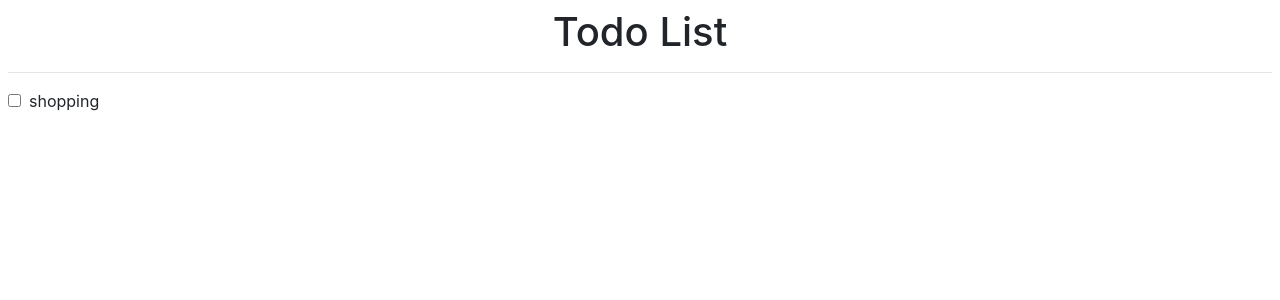
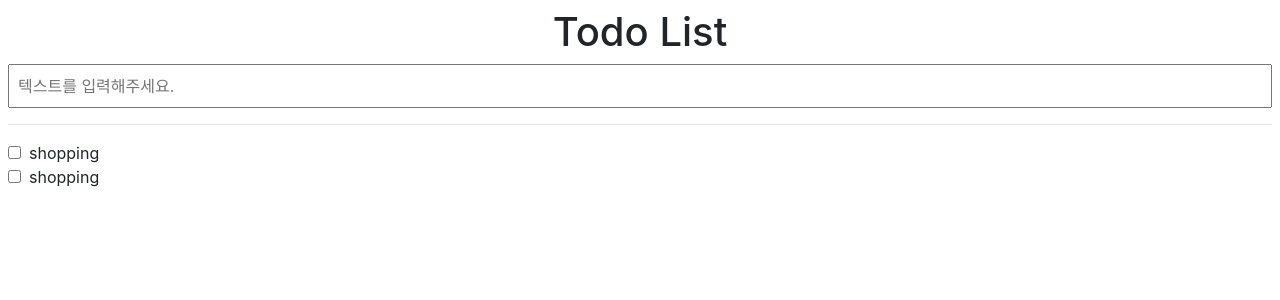
Before and after one commit to kyeongmin21/todo, a Vue app: page / in a window 1280 px wide. Shown: the top 300 px of the page. Built offline with nearby package versions, Linux system fonts and the light colour scheme.

Commit message:
v-for문 돌기

```diff
--- a/src/App.vue
+++ b/src/App.vue
@@ -1,19 +1,25 @@
 <template>
   <div id="app" class="p-2">
     <h1 class="text-center">Todo List</h1>
+    <input type="text" class="w-100 p-2"
+           placeholder="텍스트를 입력해주세요.">
     <hr>
-    <input type="checkbox">
-    <span class="ml-2">shopping</span>
+    <Todo v-for="todo in todos" :key="todo.id"></Todo>
   </div>
 </template>
 
 <script>
-
+import Todo from '@/components/Todo'
 export default {
-  components: {},
+  components: {
+    Todo
+  },
   data() {
     return {
-
+      todos: [
+        { id: 1, text: 'buy a car', checked: true },
+        { id: 2, text: 'study hard', checked: false }
+      ]
     }
   },
   methods: {
--- a/src/components/Todo.vue
+++ b/src/components/Todo.vue
@@ -1,6 +1,7 @@
 <template>
   <div>
-
+    <input type="checkbox">
+    <span class="ml-2">shopping</span>
   </div>
 </template>
 
```
